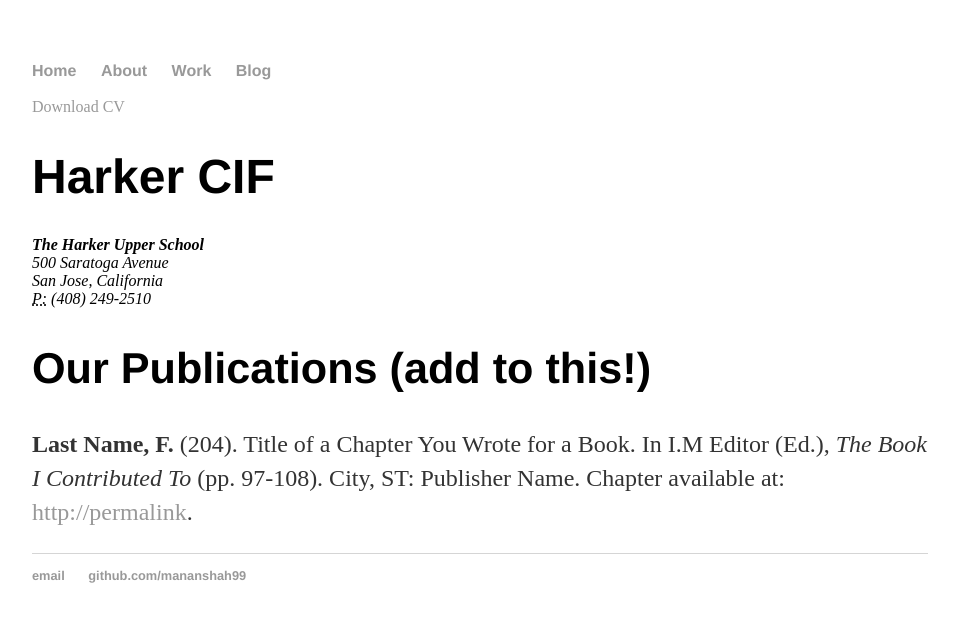
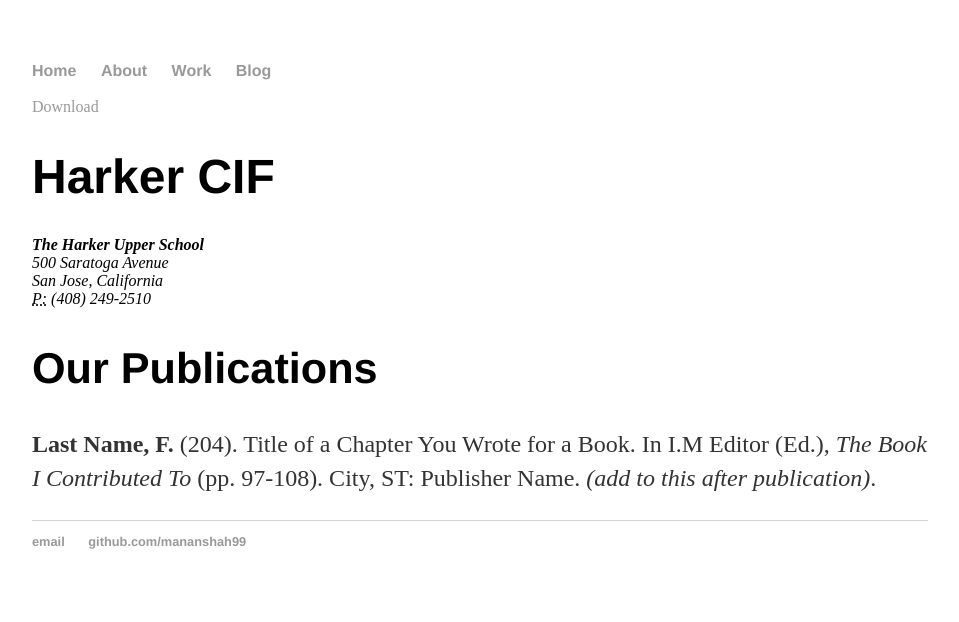
Before and after one commit to HarkerCIF/harkercif.github.io, a Jekyll site: the page built from work/index.html, in a window 1280 px wide. Shown: the top 622 px of the page, without its empty margins (160-1119 px from the left). Built offline with Jekyll 4.4.1, drawn with Linux system fonts in a browser that asks for light colours.

Commit message:
Fix minor mistake

```diff
--- a/work/index.html
+++ b/work/index.html
@@ -4,7 +4,7 @@ title: Harker CIF CV
 ---
 
 	<div class="work">
-		<a href="#" class="download" title="Download">Download CV</a>
+		<a href="#" class="download" title="Download">Download</a>
 					<h1>Harker CIF</h1>
 					<address>
 					<strong>The Harker Upper School</strong><br>
@@ -13,9 +13,9 @@ title: Harker CIF CV
 					<abbr title="phone">P:</abbr> (408) 249-2510<br>
 					</address>
 
-					<h2>Our Publications (add to this!)</h2>
+					<h2>Our Publications</h2>
 
-					<p><strong>Last Name, F.</strong> (204). Title of a Chapter You Wrote for a Book. In I.M Editor (Ed.), <em>The Book I Contributed To</em> (pp. 97-108). City, ST: Publisher Name. Chapter available at: <a href="#">http://permalink</a>.
+					<p><strong>Last Name, F.</strong> (204). Title of a Chapter You Wrote for a Book. In I.M Editor (Ed.), <em>The Book I Contributed To</em> (pp. 97-108). City, ST: Publisher Name. <em>(add to this after publication)</em>.
 
 
 	</div>
```
